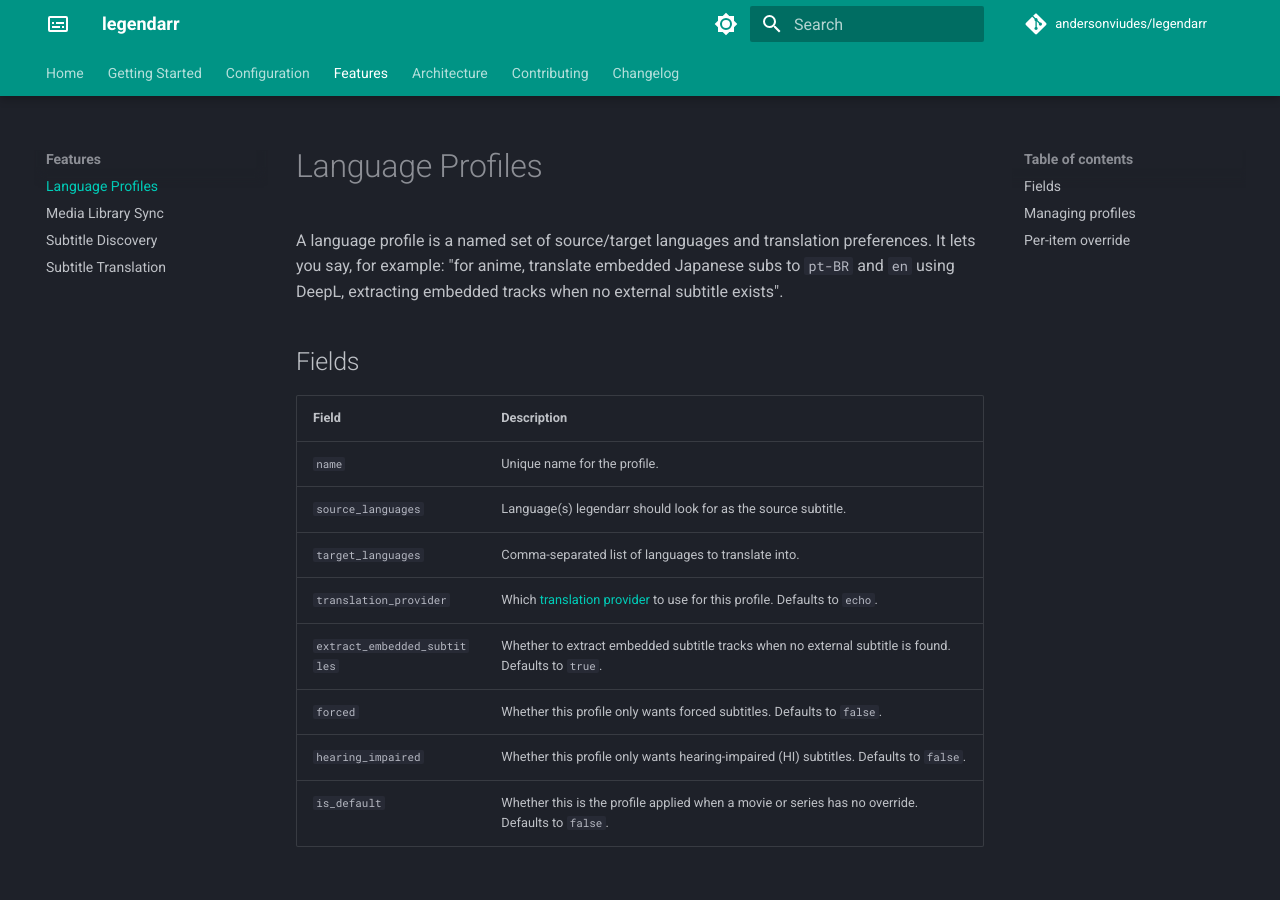
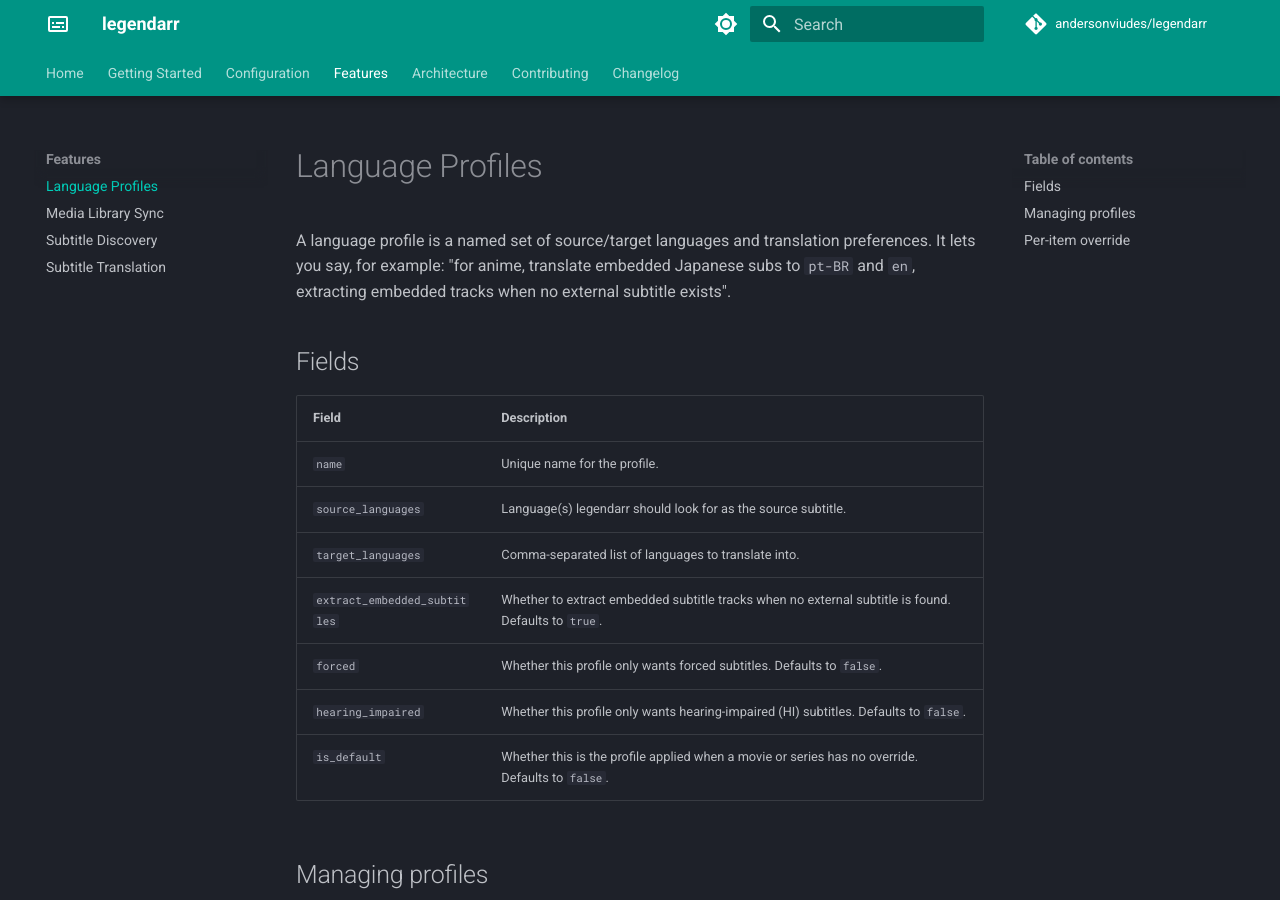
Before and after one commit to andersonviudes/legendarr, an MkDocs documentation site: the page built from docs/features/language-profiles.md, in a window 1280 px wide and 900 px high. Built offline with MkDocs 1.6.1 and Material for MkDocs 9.7.7, drawn with Linux system fonts in a browser that asks for light colours; comment, search, counter and statistics services are not loaded.

Commit message:
feat(language-profiles): remove translation_provider field
Provider selection is a separate use case from language profiles and will be
configured elsewhere, not per-profile — drop the field from the model,
schemas, web form/card, tests, and docs, with an Alembic migration to drop
the column.

```diff
--- a/docs/features/language-profiles.md
+++ b/docs/features/language-profiles.md
@@ -2,7 +2,7 @@
 
 A language profile is a named set of source/target languages and translation preferences.
 It lets you say, for example: "for anime, translate embedded Japanese subs to `pt-BR` and
-`en` using DeepL, extracting embedded tracks when no external subtitle exists".
+`en`, extracting embedded tracks when no external subtitle exists".
 
 ## Fields
 
@@ -11,7 +11,6 @@
 | `name` | Unique name for the profile. |
 | `source_languages` | Language(s) legendarr should look for as the source subtitle. |
 | `target_languages` | Comma-separated list of languages to translate into. |
-| `translation_provider` | Which [translation provider](subtitle-translation.md) to use for this profile. Defaults to `echo`. |
 | `extract_embedded_subtitles` | Whether to extract embedded subtitle tracks when no external subtitle is found. Defaults to `true`. |
 | `forced` | Whether this profile only wants forced subtitles. Defaults to `false`. |
 | `hearing_impaired` | Whether this profile only wants hearing-impaired (HI) subtitles. Defaults to `false`. |
--- a/modules/web/src/legendarr_web/language_profiles/templates/language_profile_form.html
+++ b/modules/web/src/legendarr_web/language_profiles/templates/language_profile_form.html
@@ -20,8 +20,6 @@
   {{ language_multiselect("target_languages", "Target Languages", languages,
                            selected=(profile.target_languages.split(",") if profile else []),
                            required=true) }}
-  {{ field("translation_provider", "Translation Provider",
-           value=(profile.translation_provider if profile else "echo")) }}
 
   {{ checkbox_field("extract_embedded_subtitles", "Extract embedded subtitles",
                      checked=(not profile or profile.extract_embedded_subtitles)) }}
--- a/modules/web/src/legendarr_web/templates/macros.html
+++ b/modules/web/src/legendarr_web/templates/macros.html
@@ -98,10 +98,12 @@
     {% if profile.is_default %}<span class="app-nav-badge">Default</span>{% endif %}
   </header>
   <p class="service-card-address">{{ profile.source_languages }} → {{ profile.target_languages }}</p>
+  {% if profile.forced or profile.hearing_impaired %}
   <p class="service-card-address">
-    {{ profile.translation_provider }}{% if profile.forced %} · Forced{% endif %}{% if
-    profile.hearing_impaired %} · HI{% endif %}
+    {% if profile.forced %}Forced{% endif %}{% if profile.forced and profile.hearing_impaired %}
+    · {% endif %}{% if profile.hearing_impaired %}HI{% endif %}
   </p>
+  {% endif %}
   <div class="service-card-actions">
     <a href="/settings/{{ profile.id }}/edit" role="button" class="outline">Edit</a>
     <form method="post" action="/settings/{{ profile.id }}/delete">
```
Also changed, not shown: .claudin/memory/team/MEMORY.md (+1 -0 lines), .claudin/memory/team/legendarr-clean-code-solid-rule.md (+0 -3 lines), .claudin/memory/team/legendarr-language-profile-provider-removal.md (added, +20 -0 lines), docs/features/subtitle-translation.md (+2 -2 lines), 6 other files.
